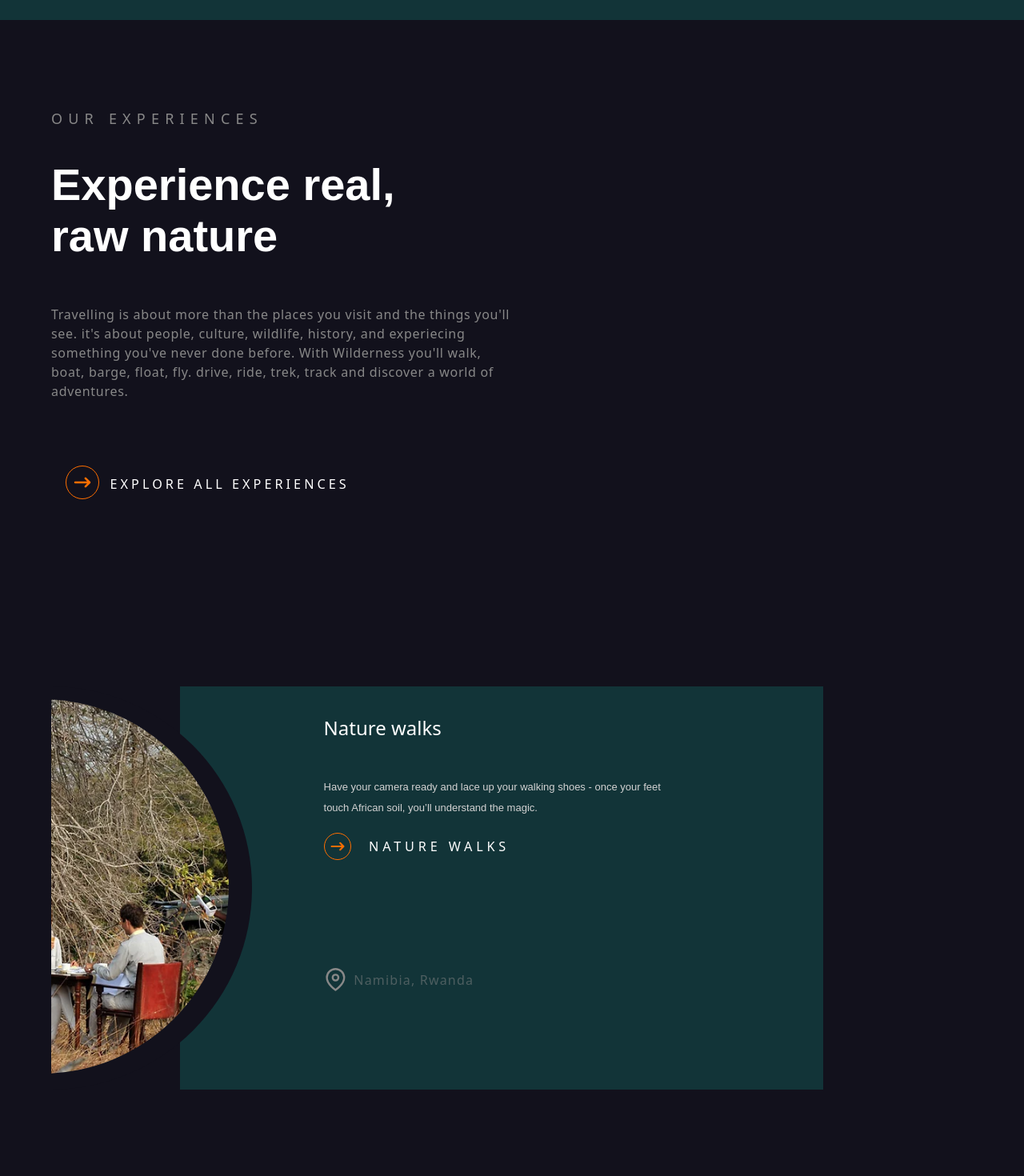
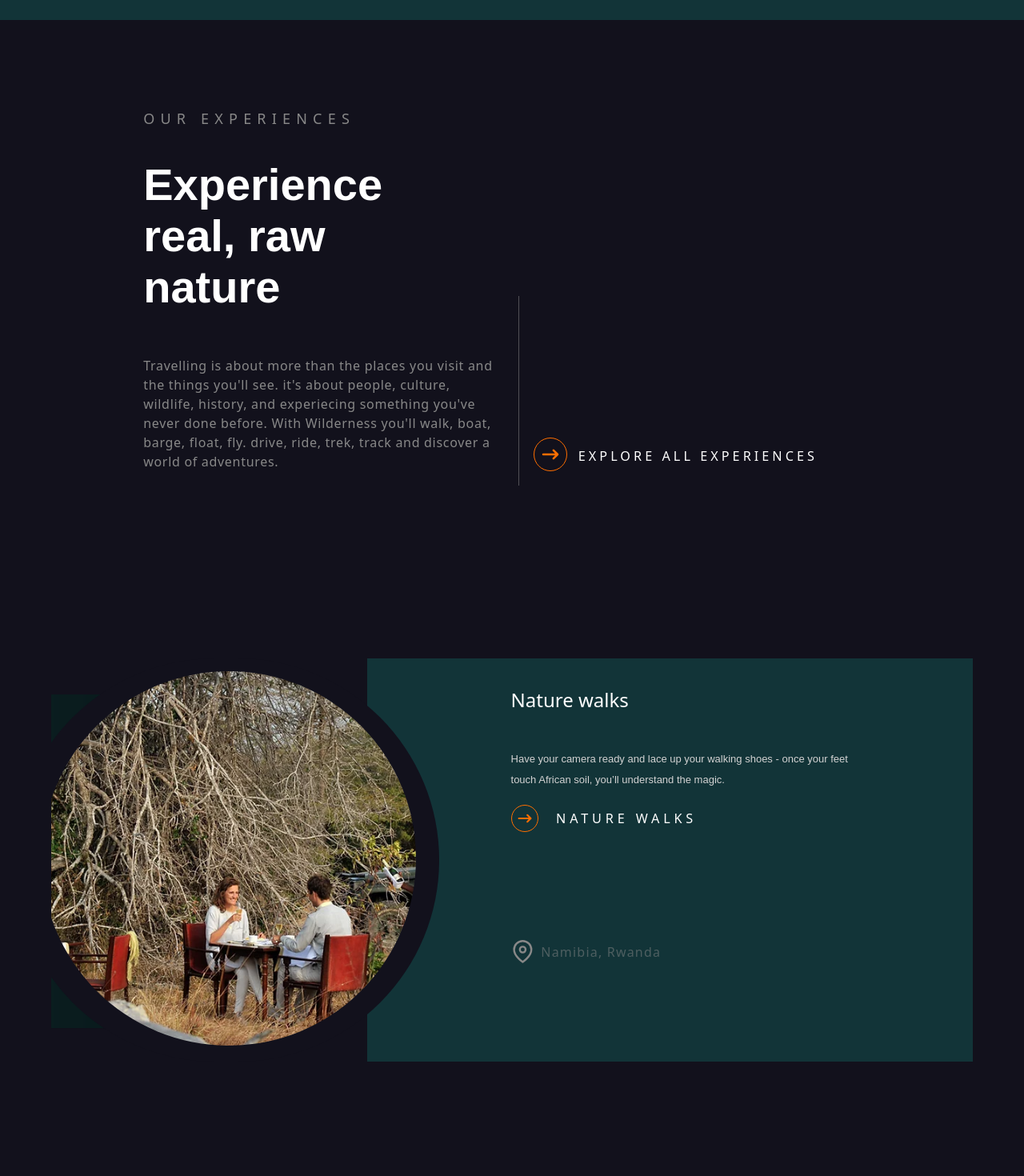
Before and after one commit to BenMukebo/landing-page, a React (Create React App) app: page / in a window 1280 px wide. Shown: the part 2340-3810 px from the top of the page at 80% size. Built offline with nearby package versions, Linux system fonts and the light colour scheme.

Commit message:
Adding some styling

```diff
--- a/src/components/experience/experience.scss
+++ b/src/components/experience/experience.scss
@@ -6,15 +6,20 @@
 .experience_section {
 	width: 100%;
   padding: 1rem;
+  display: flex;
+  justify-content: center;
+  flex-wrap: wrap;
+  align-items: center;
   background-color: $black-backg;
 }
 
 .heading-details{
-	margin: 2rem 0;
+	margin: 2rem 10%;
   padding: 3rem 0rem;
 	width: 100%;
   display: grid;
-  grid-template-columns: 50% 50%;
+  align-items: flex-end;
+  grid-template-columns: 49% 2% 49%;
 
 	.experience_sub_title {
 		@extend %sub-title ;
@@ -35,6 +40,13 @@
 		letter-spacing: 0.7px;
 
 	}
+
+  .holzpntal{
+    border-right: .5px solid rgba(147, 147, 147, 0.492);
+    padding: 0;
+
+    height: 50%;
+  }
 
 	.right{
 		display: flex;
@@ -73,6 +85,7 @@
     margin: 0;
     padding: 3rem 0;
     display: flex;
+    align-items: center;
     justify-content: center;
     gap: 1rem;
     width: 100%;
@@ -83,7 +96,8 @@
 .card-holder{
   display: flex;
   justify-content: center;
-  width: 38rem;
+  align-items: center;
+  // width: 38rem;
 }
 
 .card-content{
@@ -232,11 +246,12 @@
         display: grid;
         grid-template-columns: 100%;
     }
-    .card-holder{
-        width: 18rem;
-    }
+    // .card-holder{
+    //     width: 28rem;
+    // }
     .card-content{
         flex-wrap: wrap;
+        background-color: transparent;
     }
     .car-image-holder{
         position: relative;
```
